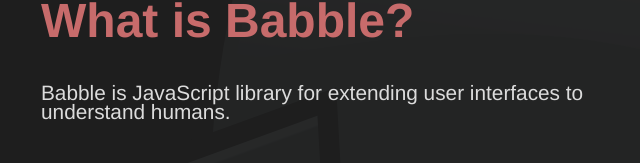
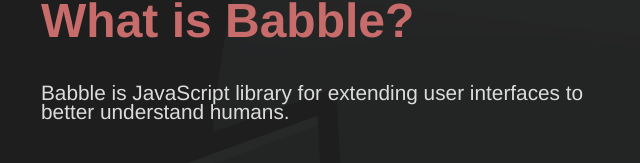
Before and after one commit to hoomanlogic/babble, a plain HTML site: page index.html in a window 1280 px wide. Shown: the part 133-296 px from the top of the page, without its empty margins (199-839 px from the left). Drawn offline with Linux system fonts and the light colour scheme.

Commit message:
update page

```diff
--- a/index.html
+++ b/index.html
@@ -31,7 +31,7 @@
 
 			<div class="boxy">
 				<h2>What is Babble?</h2>
-				<p>Babble is JavaScript library for extending user interfaces to understand humans.</p>
+				<p>Babble is JavaScript library for extending user interfaces to better understand humans.</p>
 				<p>With Babble, you can build input controls that can handle a wide array of user input styles.</p>
 			</div>
 			<div class="boxy">
```
